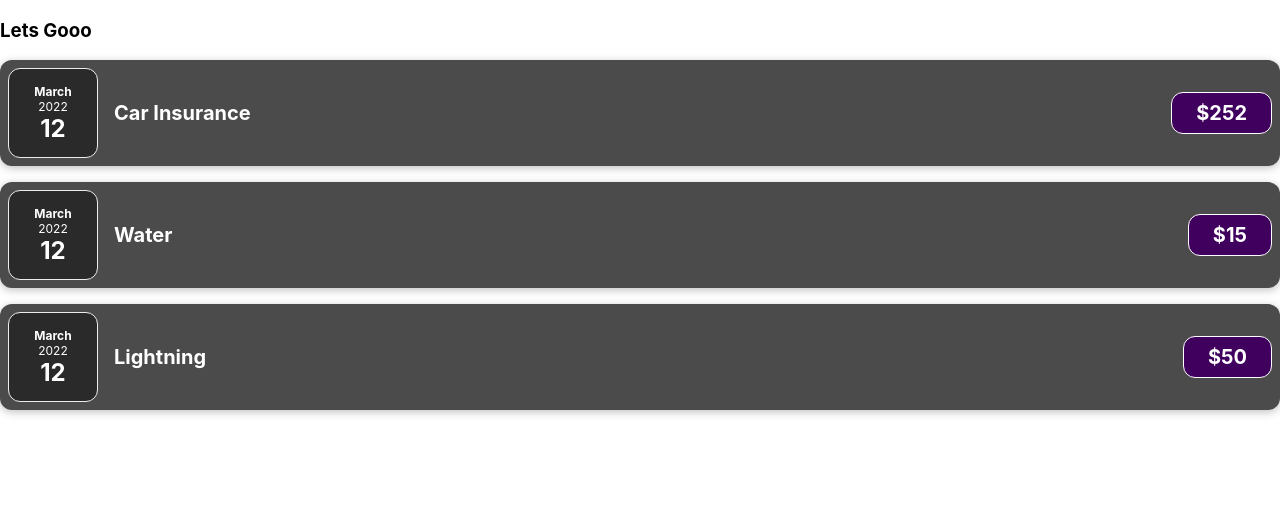
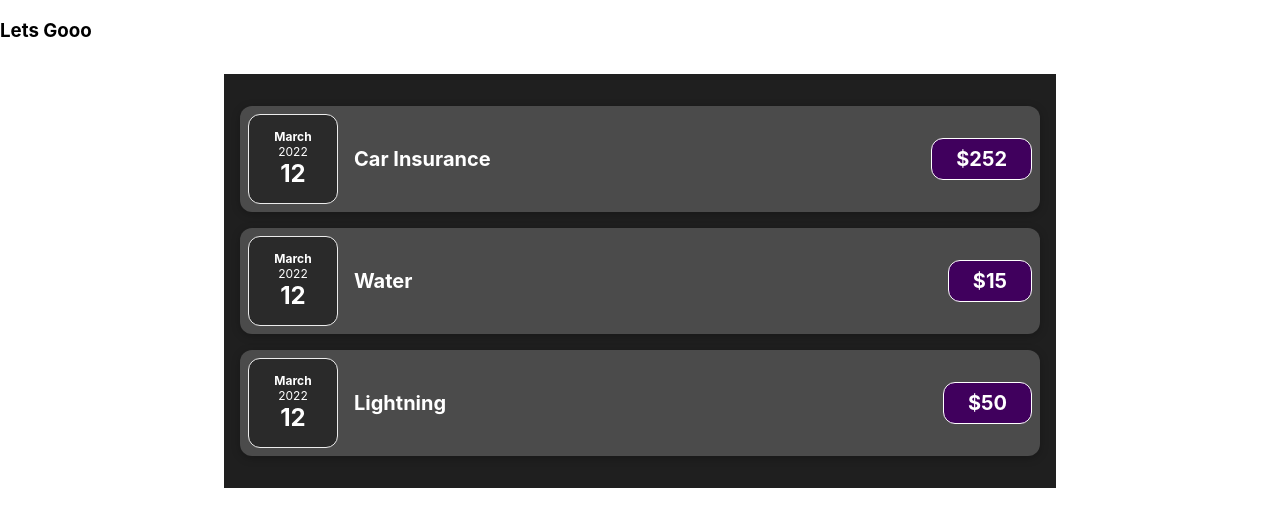
Before and after one commit to redizogolli/ReactTutorial, a React (Create React App) app: page / in a window 1280 px wide. Shown: the top 526 px of the page. Built offline with nearby package versions, Linux system fonts and the light colour scheme.

Commit message:
Chapter3_ finished

```diff
--- a/src/App.js
+++ b/src/App.js
@@ -1,26 +1,11 @@
 import "./App.css";
-import ExpenseItem from "./components/ExpenseItem";
+import Expenses from "./components/Expenses/Expenses.js";
 
-function App() {
-  const expenses = [
-    { id: 1,title: "Car Insurance", amount: 252, date: new Date() },
-    { id: 2,title: "Water", amount: 15, date: new Date() },
-    { id: 3,title: "Lightning", amount: 50, date: new Date() },
-  ];
-
+const App = () => {
   return (
     <div>
       <h3>Lets Gooo</h3>
-      {expenses.map((expense, i) => {
-        return (
-          <ExpenseItem
-            key={expense.id}
-            title={expense.title}
-            amount={expense.amount}
-            date={expense.date}
-          />
-        );
-      })}
+      <Expenses/>
     </div>
   );
 }
--- a/src/components/ExpenseDate.js
+++ b/src/components/Expenses/ExpenseDate.js
@@ -1,6 +1,6 @@
 import './ExpenseDate.css';
 
-function ExpenseDate(props) {
+const ExpenseDate = (props) => {
   const month = props.date.toLocaleString("en-US", { month: "long" });
   const day = props.date.toLocaleString("en-US", { day: "2-digit" });
   const year = props.date.getFullYear();
--- a/src/components/ExpenseItem.js
+++ b/src/components/Expenses/ExpenseItem.js
@@ -1,15 +1,16 @@
 import "./ExpenseItem.css";
 import ExpenseDate from "./ExpenseDate";
+import Card from "../UI/Card";
 
-function ExpenseItem(props) {
+const ExpenseItem = (props) => {
   return (
-    <div className="expense-item">
+    <Card className='expense-item'>
       <ExpenseDate date={props.date} />
       <div className="expense-item__description">
         <h2>{props.title}</h2>
         <div className="expense-item__price">${props.amount}</div>
       </div>
-    </div>
+    </Card>
   );
 }
 export default ExpenseItem;
--- /dev/null
+++ b/src/components/Expenses/Expenses.css
@@ -0,0 +1,7 @@
+.expenses {
+    padding: 1rem;
+    background-color: rgb(31, 31, 31);
+    margin: 2rem auto;
+    width: 50rem;
+    max-width: 95%;
+  }
--- /dev/null
+++ b/src/components/Expenses/Expenses.js
@@ -0,0 +1,25 @@
+import ExpenseItem from "./ExpenseItem";
+import './Expenses.css'
+const Expenses = () => {
+  const expenses = [
+    { id: 1, title: "Car Insurance", amount: 252, date: new Date() },
+    { id: 2, title: "Water", amount: 15, date: new Date() },
+    { id: 3, title: "Lightning", amount: 50, date: new Date() },
+  ];
+  return (
+    <div className="expenses">
+      {expenses.map((expense, i) => {
+        return (
+          <ExpenseItem
+            key={expense.id}
+            title={expense.title}
+            amount={expense.amount}
+            date={expense.date}
+          />
+        );
+      })}
+    </div>
+  );
+}
+
+export default Expenses;
--- /dev/null
+++ b/src/components/UI/Card.css
@@ -0,0 +1,4 @@
+.card{
+    border-radius: 12px;
+    box-shadow: 0 1px 8px rgb(red, green, blue, 0.25);
+}
--- /dev/null
+++ b/src/components/UI/Card.js
@@ -0,0 +1,11 @@
+import './Card.css'
+
+const Card = (props) => {
+    const classes = 'card ' + props.className;
+    return (
+    <div className={classes}>
+        {props.children}
+    </div>);
+}
+
+export default Card;
```
Also changed, not shown: src/components/Expenses/ExpenseDate.css (renamed from src/components/ExpenseDate.css), src/components/Expenses/ExpenseItem.css (renamed from src/components/ExpenseItem.css).
